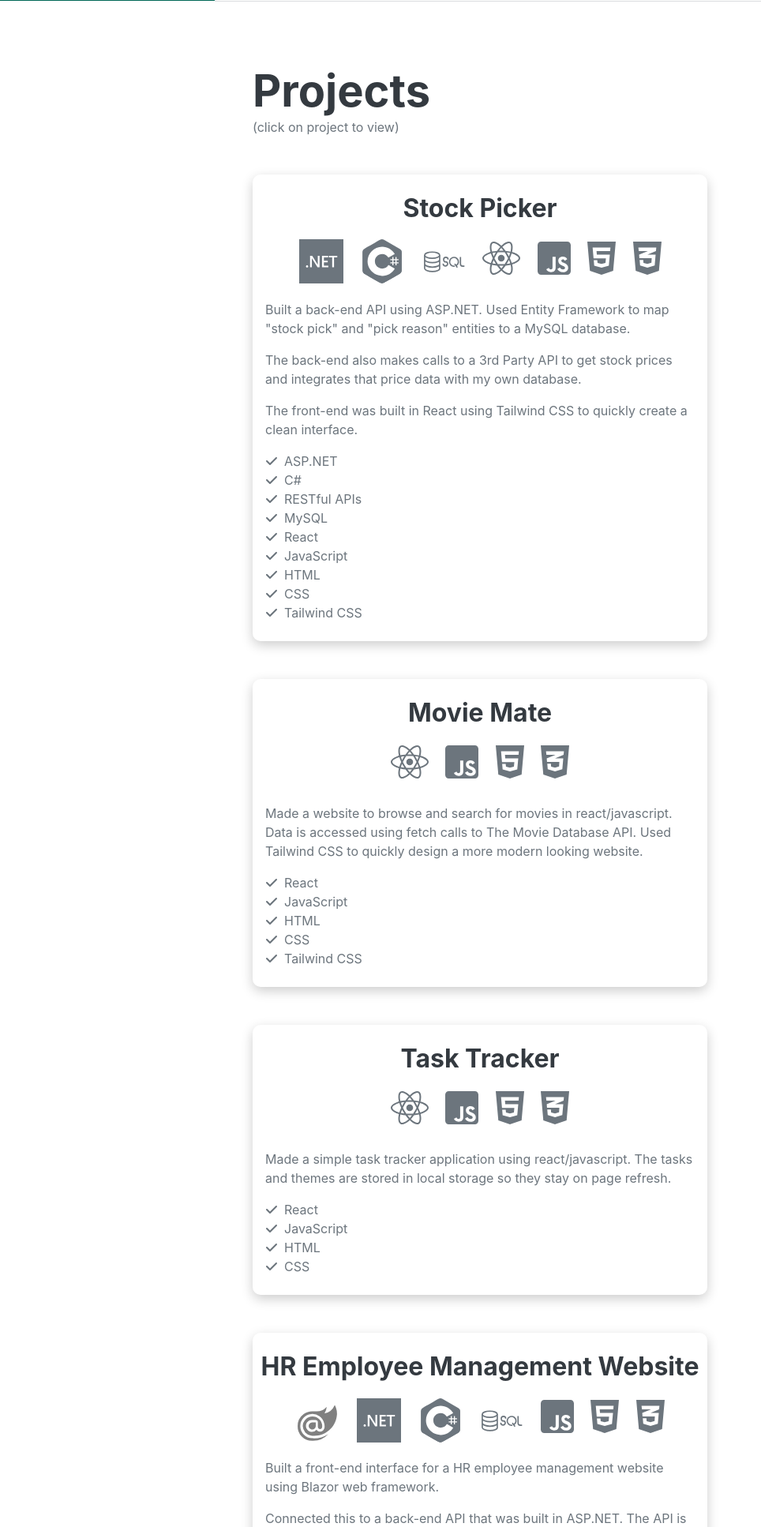
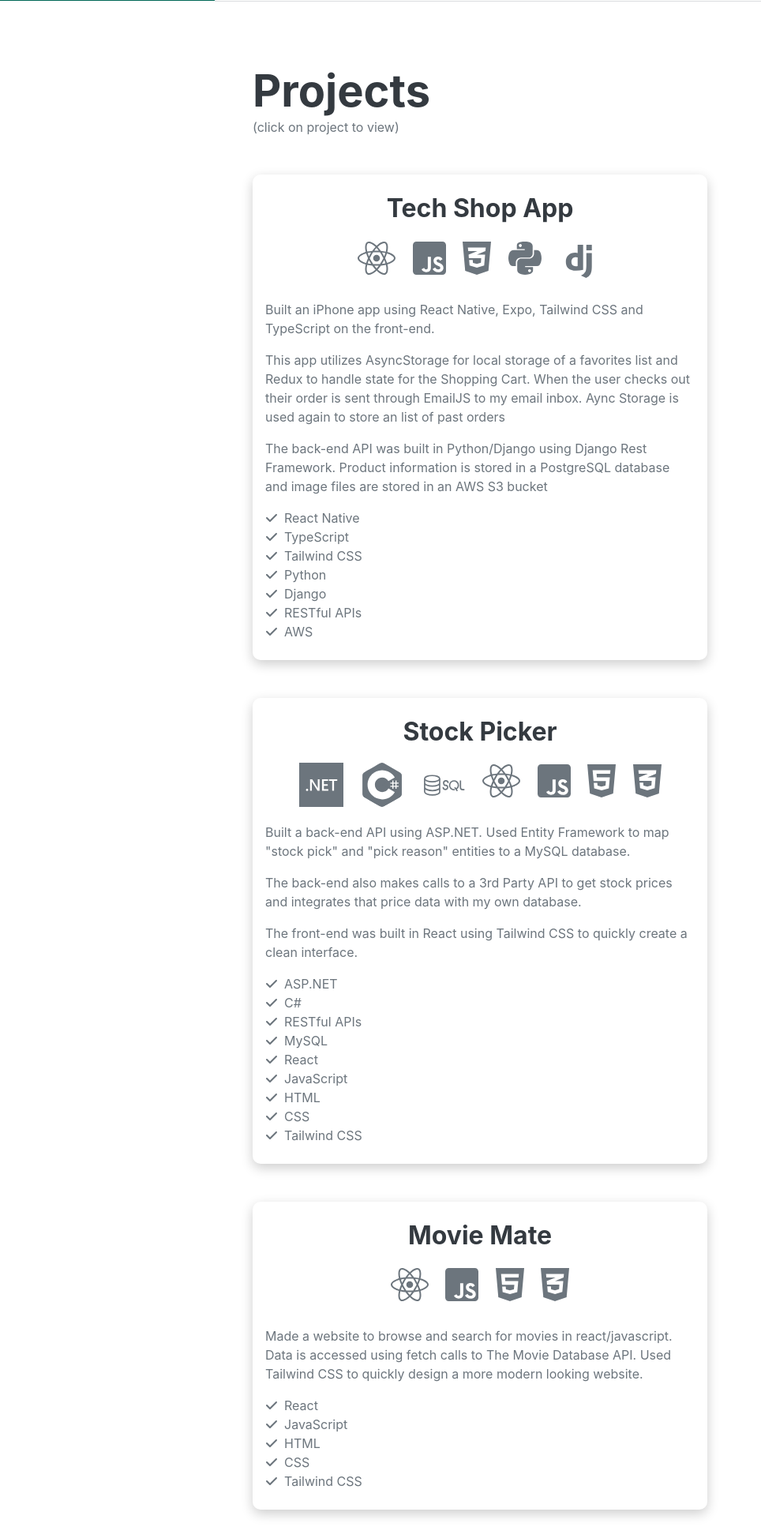
Before and after one commit to ericbode216/django-professional-portfolio, a Django app: page / in a window 1280 px wide. Shown: the part 799-2733 px from the top of the page at 79% size, without its empty margins (0-964 px from the left). Run offline with Django 5.2, Linux system fonts and the light colour scheme; some libraries are stand-ins or nearby versions; some web fonts are replaced.

Commit message:
added Tech Shop App Project

```diff
--- a/Projects/templates/home.html
+++ b/Projects/templates/home.html
@@ -62,6 +62,56 @@ Software engineer with the ability to design both front-end and back-end applica
                 <div class="resume-section-content">
                     <h2 class="mb-0">Projects </h2>
                     <p class="mb-5">(click on project to view)</p>
+                <div class="projectcard mb-5">
+                <a class="projectlink" href="https://drive.google.com/file/d/1yqnIxjdBXYjyVPeFPX01WqDLLnuTwbIT/view?usp=sharing">
+                <br/>
+                    <h3>Tech Shop App</h3>
+                    <ul class="list-inline dev-icons skills">
+                        <li class="list-inline-item"><i class="fa-brands fa-react"></i></li>
+                        <li class="list-inline-item"><i class="fab fa-js-square"></i></li>
+                        <li class="list-inline-item"><i class="fab fa-css3-alt"></i></li>
+                        <li class="list-inline-item"><i class="fa-brands fa-python"></i></li>
+                        <li class="list-inline-item"><img class="custom-icon" src="{% static 'assets/img/django.svg'%}" alt="Django Icon"></li>
+                    </ul>
+                    <div>
+                        <p>Built an iPhone app using React Native, Expo, Tailwind CSS and TypeScript on the front-end.</p>
+                        <p>This app utilizes AsyncStorage for local storage of a favorites list and Redux to handle state for the Shopping Cart. When the user checks out their order is sent through EmailJS to my email inbox. Aync Storage is used again to store an list of past orders</p>
+                        <p>The back-end API was built in Python/Django using Django Rest Framework. Product information is stored in a PostgreSQL database and image files are stored in an AWS S3 bucket</p>
+                    </div>
+                    <ul class="fa-ul mb-0">
+                    <li>
+                        <span class="fa-li"><i class="fas fa-check"></i></span>
+                        React Native
+                    </li>
+                    <li>
+                        <span class="fa-li"><i class="fas fa-check"></i></span>
+                        TypeScript
+                    </li>
+                    <li>
+                        <span class="fa-li"><i class="fas fa-check"></i></span>
+                        Tailwind CSS
+                    </li>
+                    <li>
+                        <span class="fa-li"><i class="fas fa-check"></i></span>
+                        Python
+                    </li>
+                    <li>
+                            <span class="fa-li"><i class="fas fa-check"></i></span>
+                            Django
+                    </li>
+                    <li>
+                        <span class="fa-li"><i class="fas fa-check"></i></span>
+                            RESTful APIs
+                    </li>
+
+                    <li>
+                        <span class="fa-li"><i class="fas fa-check"></i></span>
+                        AWS
+                    </li>
+                    </ul>
+                <br/>
+                </a>
+                </div>
                 <div class="projectcard mb-5">
                 <a class="projectlink" href="https://deploystockpicksreact-production.up.railway.app/">
                 <br/>
```
